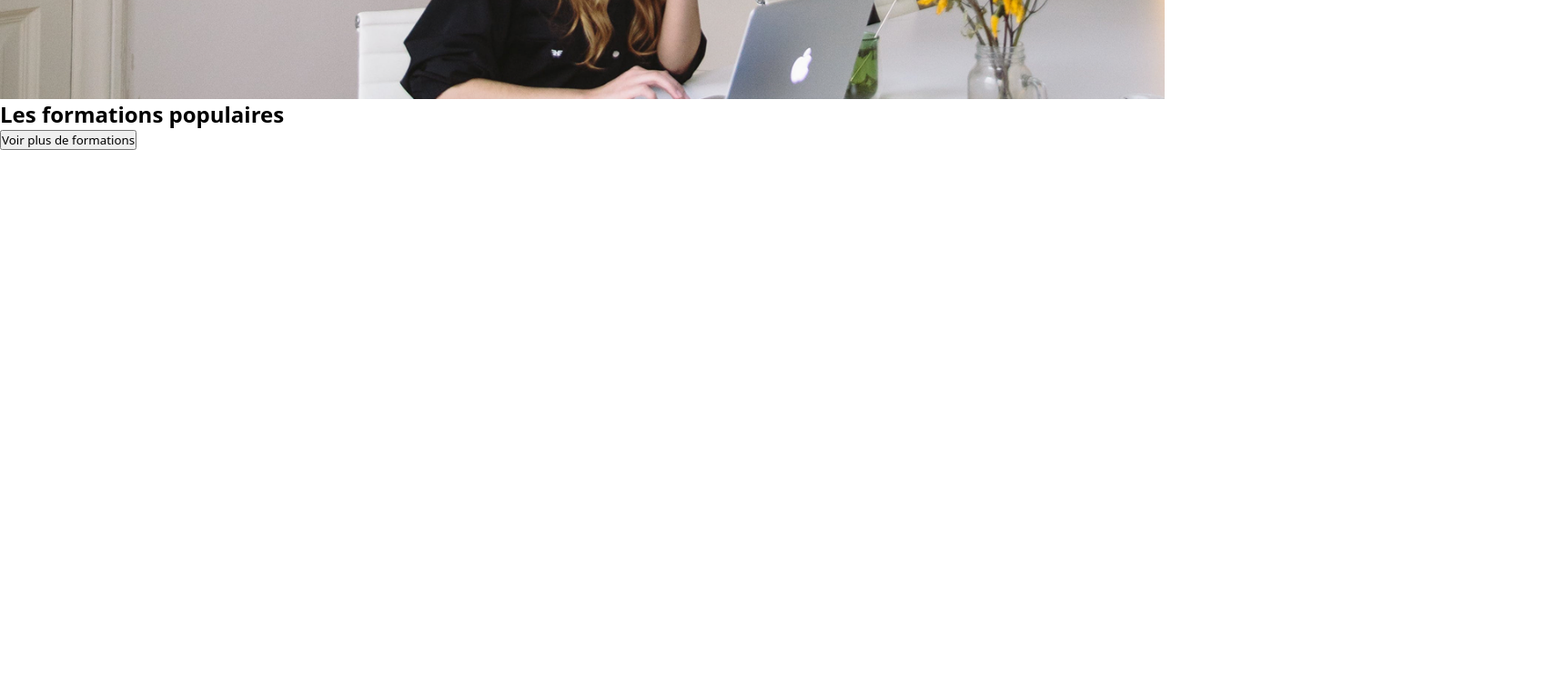
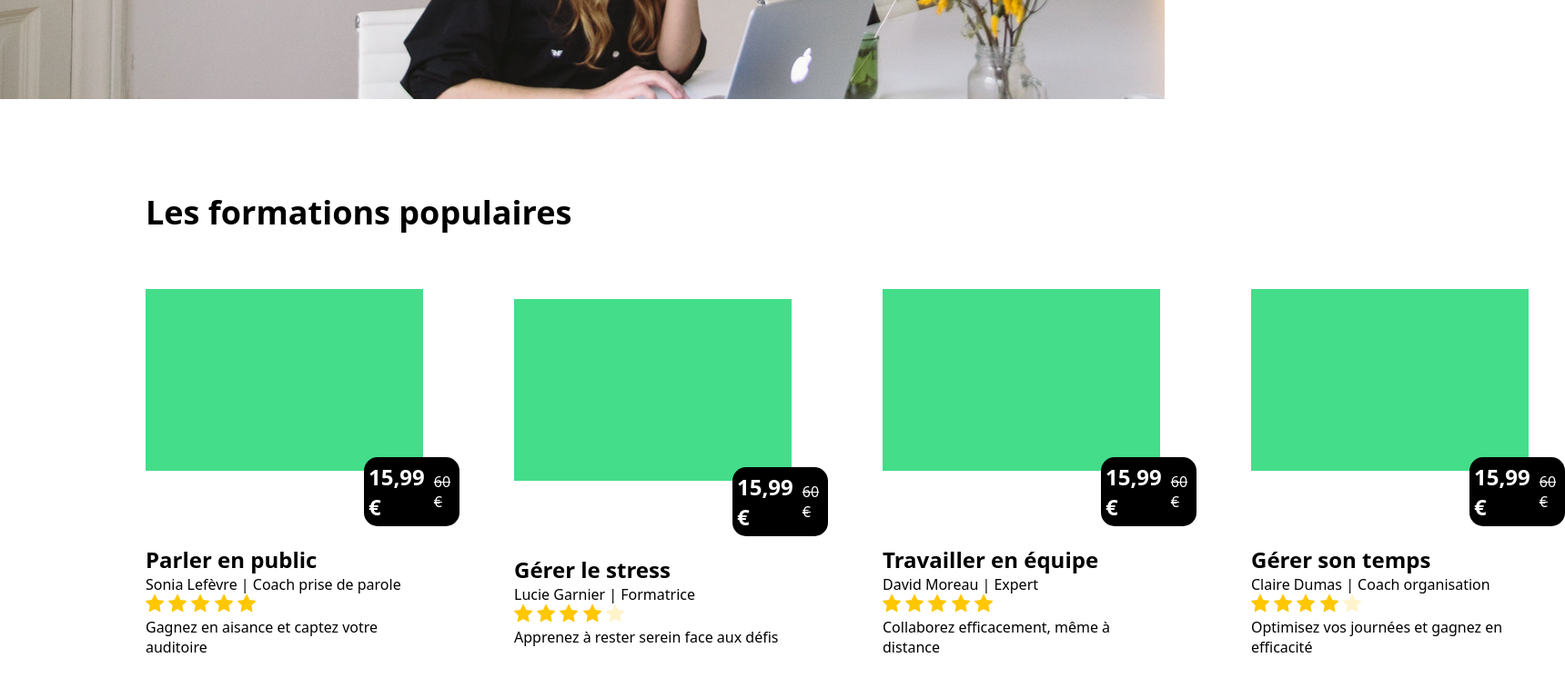
Before and after one commit to ProlificHunter15678956/site-statique, a plain HTML site: page index.html in a window 1280 px wide. Shown: the part 371-1128 px from the top of the page at 91% size, 1720 px wide, since content can reach past the window. Before the commit the page ends 800 px from the top, so only its background shows below. Drawn offline with Linux system fonts and the light colour scheme.

Commit message:
Mise à jour du site

```diff
--- a/assets/css/styles.css
+++ b/assets/css/styles.css
@@ -100,3 +100,47 @@
     margin: 2px;
     font-size: 1.2em;
 }
+
+.inscrip-color {
+    background: #44DD8A;
+    background: linear-gradient(90deg, rgba(68, 221, 138, 1) 0%, rgba(21, 183, 226, 1) 100%);
+}
+
+.star-sec-div {
+    opacity: 0.2;
+}
+
+.main-section-div-forma {
+    align-items: center;
+    display: flex;
+    gap: 100px;
+    padding: 160px;
+}
+
+.h2-section-main {
+    text-align: left;
+    display: inline-block;
+    position: relative;
+    top: 100px;
+    left: 160px;
+    font-size: 36px;
+}
+
+.price-div {
+    display: flex;
+    gap: 10px;
+    color: white;
+    background-color: black;
+    width: 31%;
+    align-items: center;
+    padding: 5px;
+    border-radius: 15px;
+    position: relative;
+    bottom: 20px;
+    left: 15rem;
+}
+
+.top-div-main-section img {
+    width: 305px;
+    height: 200px;
+}
--- a/index.html
+++ b/index.html
@@ -19,7 +19,7 @@
 
             <div class="header-buttons">
                 <button>Connexion</button>
-                <button>Inscription</button>
+                <button class="inscrip-color">Inscription</button>
             </div>
         </div>
     </header>
@@ -33,13 +33,95 @@
                 </div>
             </div>
         </section>
-        <section>
+        <section class="section-2">
             <div>
-                <h2>Les formations populaires</h2>
-                <div>
-
+                <h2 class="h2-section-main">Les formations populaires</h2>
+                <div class="main-section-div-forma">
+                    <div>
+                        <div class="top-div-main-section">
+                            <img src="assets/images/img-course.png" alt="image course">
+                            <div class="price-div">
+                                <h2>15,99 €</h2>
+                                <p><del>60 €</del></p>
+                            </div>
+                        </div>
+                        <div>
+                            <h2>Parler en public</h2>
+                            <p>Sonia Lefèvre | Coach prise de parole</p>
+                            <div>
+                                <img src="assets/images/star.png" alt="etoile jaune">
+                                <img src="assets/images/star.png" alt="etoile jaune">
+                                <img src="assets/images/star.png" alt="etoile jaune">
+                                <img src="assets/images/star.png" alt="etoile jaune">
+                                <img src="assets/images/star.png" alt="etoile jaune">
+                            </div>
+                            <p>Gagnez en aisance et captez votre auditoire</p>
+                        </div>
+                    </div>
+                    <div>
+                        <div class="top-div-main-section">
+                            <img src="assets/images/img-course.png" alt="image course">
+                            <div class="price-div">
+                                <h2>15,99 €</h2>
+                                <p><del>60 €</del></p>
+                            </div>
+                        </div>
+                        <div>
+                            <h2>Gérer le stress</h2>
+                            <p>Lucie Garnier | Formatrice</p>
+                            <div>
+                                <img src="assets/images/star.png" alt="etoile jaune">
+                                <img src="assets/images/star.png" alt="etoile jaune">
+                                <img src="assets/images/star.png" alt="etoile jaune">
+                                <img src="assets/images/star.png" alt="etoile jaune">
+                                <img class="star-sec-div" src="assets/images/star.png" alt="etoile jaune">
+                            </div>
+                            <p>Apprenez à rester serein face aux défis</p>
+                        </div>
+                    </div>
+                    <div>
+                        <div class="top-div-main-section">
+                            <img src="assets/images/img-course.png" alt="image course">
+                            <div class="price-div">
+                                <h2>15,99 €</h2>
+                                <p><del>60 €</del></p>
+                            </div>
+                        </div>
+                        <div>
+                            <h2>Travailler en équipe</h2>
+                            <p>David Moreau | Expert</p>
+                            <div>
+                                <img src="assets/images/star.png" alt="etoile jaune">
+                                <img src="assets/images/star.png" alt="etoile jaune">
+                                <img src="assets/images/star.png" alt="etoile jaune">
+                                <img src="assets/images/star.png" alt="etoile jaune">
+                                <img src="assets/images/star.png" alt="etoile jaune">
+                            </div>
+                            <p>Collaborez efficacement, même à distance</p>
+                        </div>
+                    </div>
+                    <div>
+                        <div class="top-div-main-section">
+                            <img src="assets/images/img-course.png" alt="image course">
+                            <div class="price-div">
+                                <h2>15,99 €</h2>
+                                <p><del>60 €</del></p>
+                            </div>
+                        </div>
+                        <div>
+                            <h2>Gérer son temps</h2>
+                            <p>Claire Dumas | Coach organisation</p>
+                            <div>
+                                <img src="assets/images/star.png" alt="etoile jaune">
+                                <img src="assets/images/star.png" alt="etoile jaune">
+                                <img src="assets/images/star.png" alt="etoile jaune">
+                                <img src="assets/images/star.png" alt="etoile jaune">
+                                <img class="star-sec-div" src="assets/images/star.png" alt="etoile jaune">
+                            </div>
+                            <p>Optimisez vos journées et gagnez en efficacité</p>
+                        </div>
+                    </div>
                 </div>
-                <button>Voir plus de formations</button>
             </div>
         </section>
     </main>
```
Also changed, not shown: assets/images/star.png (added).
